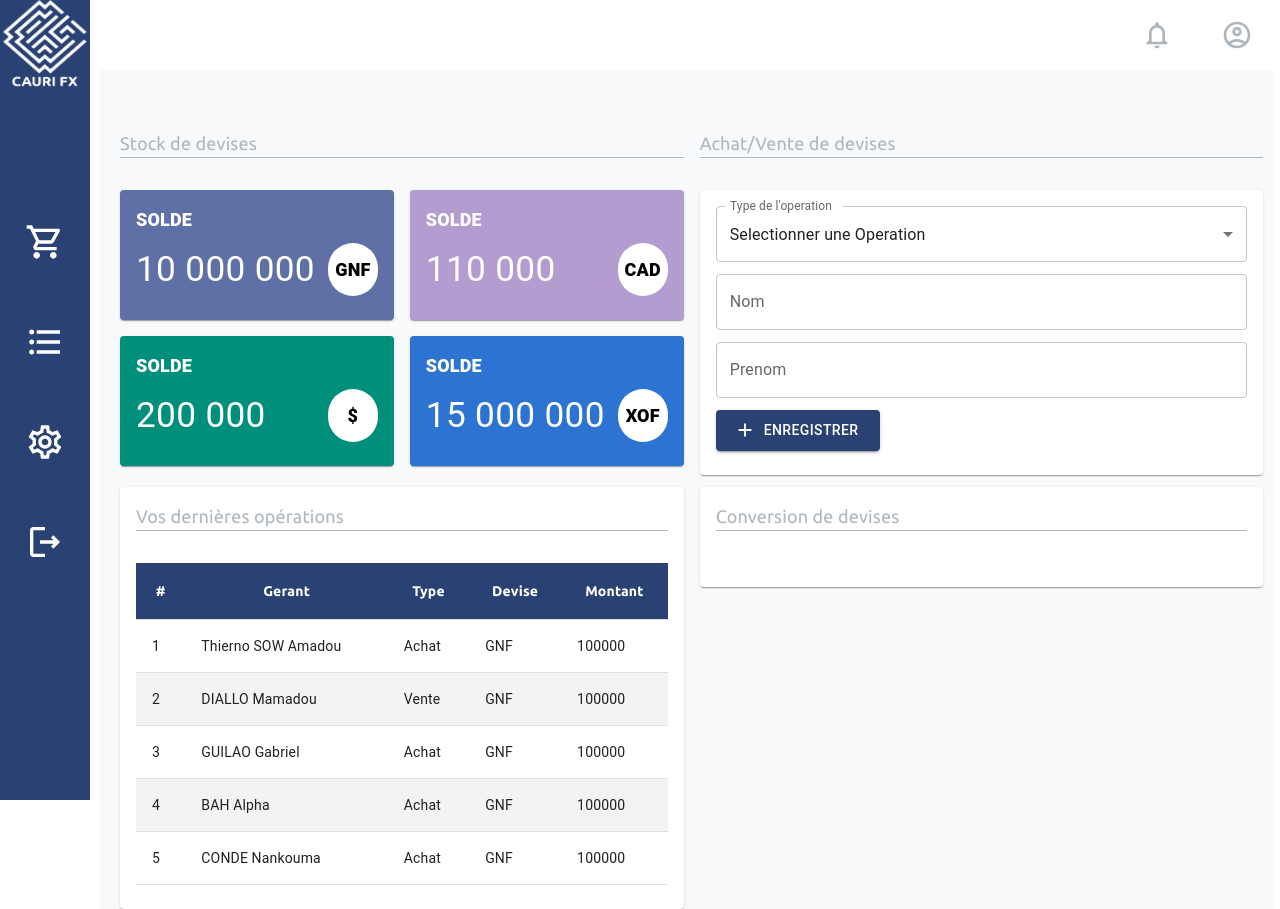
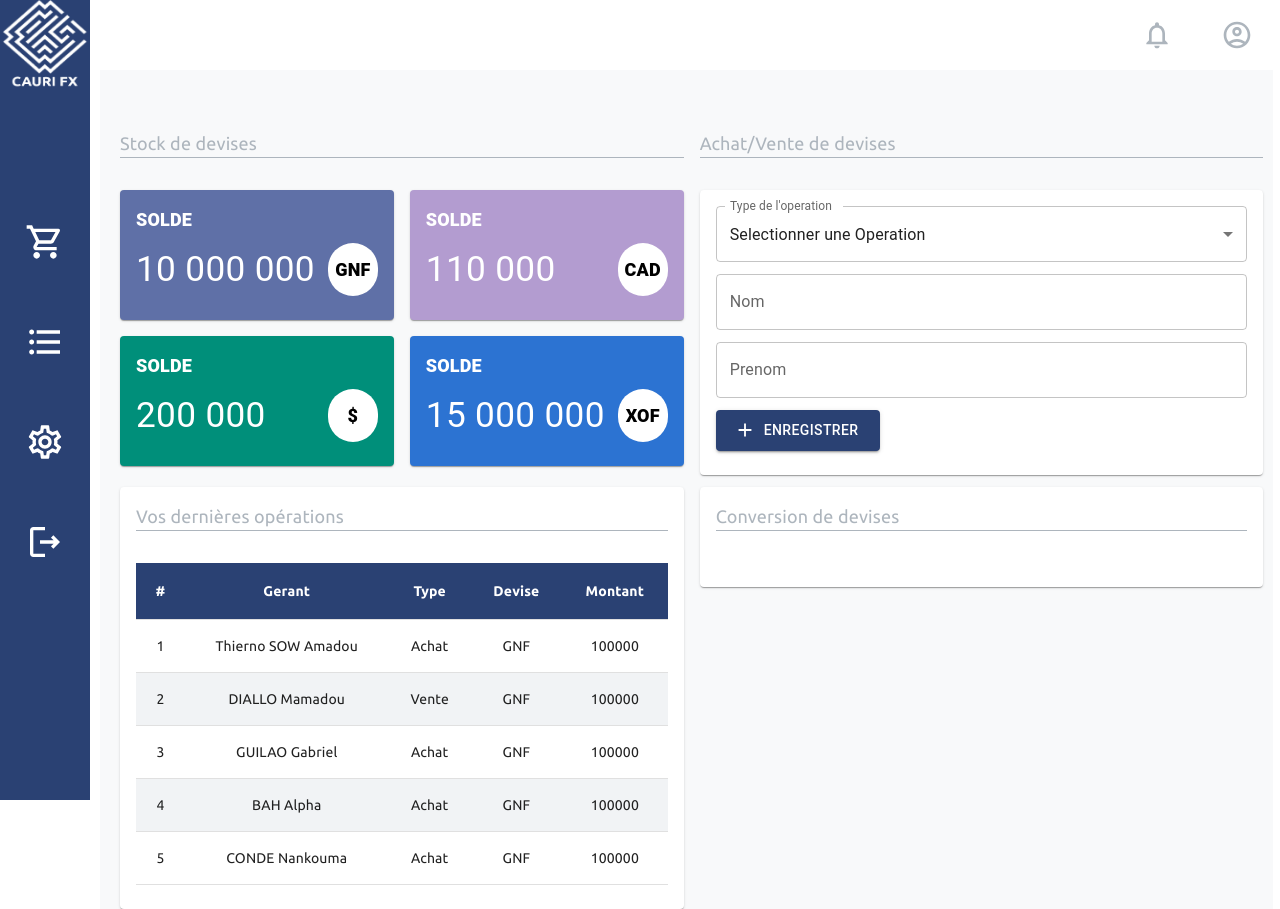
Before and after one commit to Thiernoamadousow219/reactjs-lab, a React (Create React App) app in the folder build-admin-tpl-with-mui/: page /admin in a window 1280 px wide. Built offline with nearby package versions, Linux system fonts and the light colour scheme.

Commit message:
Rename cell style variable

```diff
--- a/build-admin-tpl-with-mui/src/app/components/TableComponent.jsx
+++ b/build-admin-tpl-with-mui/src/app/components/TableComponent.jsx
@@ -12,7 +12,7 @@ export const tRowStyles = {
     }
 }
 
-export const tableCell = {
+export const tCellStyles = {
     textAlign:'center',
     fontFamily: theme.fontFamily.police.main,
   }
--- a/build-admin-tpl-with-mui/src/app/views/Config.jsx
+++ b/build-admin-tpl-with-mui/src/app/views/Config.jsx
@@ -3,7 +3,7 @@ import React from 'react'
 import AdminTemplate from './AdminTemplate'
 import { theme } from '../themes/theme'
 import { rates, rateColumns } from '../data/ratesData'
-import TableComponent, {tRowStyles, tableCell} from '../components/TableComponent'
+import TableComponent, {tRowStyles, tCellStyles} from '../components/TableComponent'
 import { currencies, currenciesColumns } from '../data/currenciesData'
 import { AddOutlined } from '@mui/icons-material'
 
@@ -38,13 +38,13 @@ function Config() {
                         <TableComponent columns={rateColumns}>
                             {(rates.length) ? rates.map((item, key)=>(
                                 <TableRow key={key} sx={tRowStyles}>
-                                    <TableCell sx={tableCell}>{ (key + 1 )}</TableCell>
-                                    <TableCell sx={tableCell}>{ item.C_Currency_ID }</TableCell>
-                                    <TableCell sx={tableCell}>{ item.C_Currency_ID_To }</TableCell>
-                                    <TableCell sx={tableCell}>{ item.ValidFrom }</TableCell>
-                                    <TableCell sx={tableCell}>{ item.ValidTo }</TableCell>
-                                    <TableCell sx={tableCell}>{ item.MultiplyRate }</TableCell>
-                                    <TableCell sx={tableCell}>{ item.marge }</TableCell>
+                                    <TableCell sx={tCellStyles}>{ (key + 1 )}</TableCell>
+                                    <TableCell sx={tCellStyles}>{ item.C_Currency_ID }</TableCell>
+                                    <TableCell sx={tCellStyles}>{ item.C_Currency_ID_To }</TableCell>
+                                    <TableCell sx={tCellStyles}>{ item.ValidFrom }</TableCell>
+                                    <TableCell sx={tCellStyles}>{ item.ValidTo }</TableCell>
+                                    <TableCell sx={tCellStyles}>{ item.MultiplyRate }</TableCell>
+                                    <TableCell sx={tCellStyles}>{ item.marge }</TableCell>
                                 </TableRow>
                             )): <TableRow></TableRow>}
                         </TableComponent>
@@ -61,8 +61,8 @@ function Config() {
                         <TableComponent columns={currenciesColumns}>
                             {(currencies.length) ? currencies.map((item, key)=>(
                                 <TableRow key={key} sx={tRowStyles}>
-                                    <TableCell sx={tableCell}>{ (key + 1 )}</TableCell>
-                                    <TableCell sx={tableCell}>{ item.ISO_Code }</TableCell>
+                                    <TableCell sx={tCellStyles}>{ (key + 1 )}</TableCell>
+                                    <TableCell sx={tCellStyles}>{ item.ISO_Code }</TableCell>
                                 </TableRow>
                             )): <TableRow></TableRow>}
                         </TableComponent>
--- a/build-admin-tpl-with-mui/src/app/views/Home.jsx
+++ b/build-admin-tpl-with-mui/src/app/views/Home.jsx
@@ -3,7 +3,7 @@ import { Box, Button, Card, CardContent, FormControl, Grid, InputLabel, MenuItem
             Select, TableCell, TableRow, TextField, Typography } from '@mui/material'
 
 import React from 'react'
-import TableComponent from '../components/TableComponent'
+import TableComponent, {tRowStyles, tCellStyles} from '../components/TableComponent'
 import AdminTemplate from './AdminTemplate'
 import {data, titles} from '../data/tableData'
 import { theme } from '../themes/theme'
@@ -156,11 +156,11 @@ function Home() {
                         <TableComponent columns={titles}>
                             {(data.length) ? data.map((item, key)=>(
                                 <TableRow key={key} sx={tRowsStyles}>
-                                    <TableCell>{ (key + 1 )}</TableCell>
-                                    <TableCell>{ item.gerant }</TableCell>
-                                    <TableCell>{ item.type }</TableCell>
-                                    <TableCell>{ item.devise }</TableCell>
-                                    <TableCell>{ item.montant }</TableCell>
+                                    <TableCell sx={tCellStyles}>{ (key + 1 )}</TableCell>
+                                    <TableCell sx={tCellStyles}>{ item.gerant }</TableCell>
+                                    <TableCell sx={tCellStyles}>{ item.type }</TableCell>
+                                    <TableCell sx={tCellStyles}>{ item.devise }</TableCell>
+                                    <TableCell sx={tCellStyles}>{ item.montant }</TableCell>
                                 </TableRow>
                             )): <TableRow></TableRow>}
                         </TableComponent>
```
